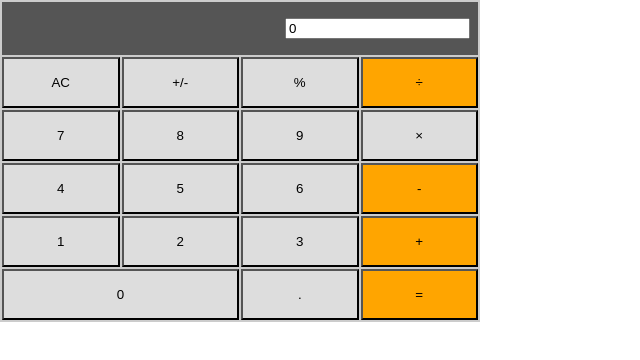
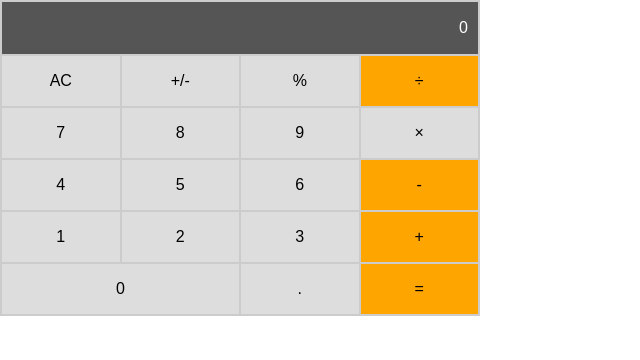
Before and after one commit to alexmedinasf/math-magician, a React (Create React App) app: page / in a window 1280 px wide. Shown: the top 360 px of the page, without its empty margins (0-640 px from the left). Built offline with nearby package versions, Linux system fonts and the light colour scheme.

Commit message:
edited the css

```diff
--- a/src/App.css
+++ b/src/App.css
@@ -29,10 +29,29 @@ ul {
   text-align: center;
 }
 
+#input-display {
+  appearance: none;
+  font-size: 1rem;
+  color: #fff;
+  background-color: transparent;
+  border: none;
+  text-align: right;
+  width: 100%;
+}
+
+#input-display:focus {
+  border: none;
+  outline: none;
+}
+
 .calculator-button {
   background-color: #ddd;
   color: #000;
   padding: 1rem;
+  appearance: none;
+  border: none;
+  font-size: 1rem;
+  margin: 0;
 }
 
 .calculator-button.orange {
```
